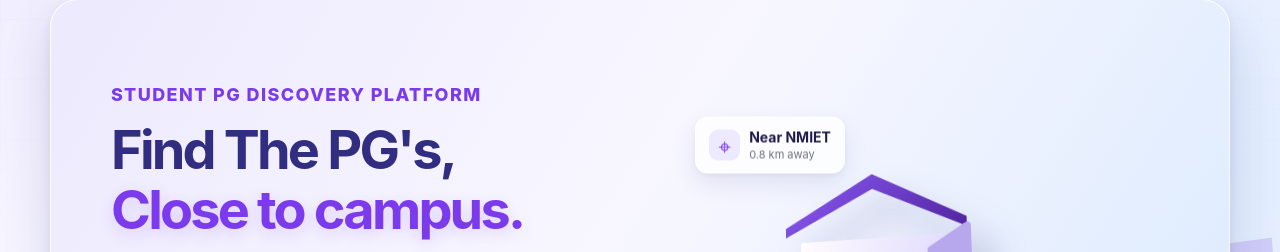
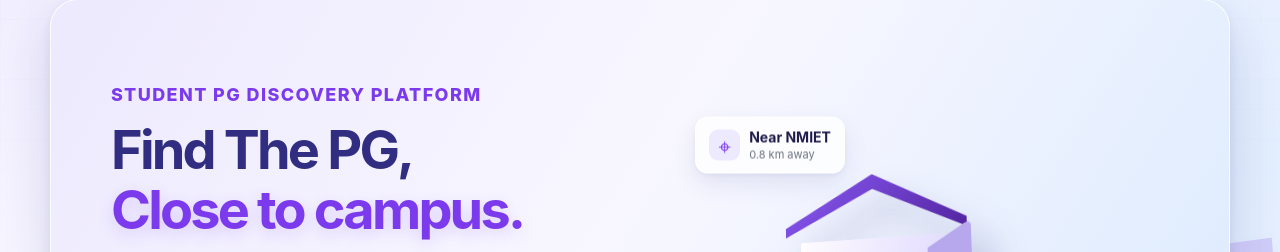
Before and after one commit to manthandaundkar3327/PG-Finder-NMIET, a plain HTML site: page frontend/public/index.html in a window 1280 px wide. Shown: the part 161-413 px from the top of the page. Drawn offline with Linux system fonts and the light colour scheme; no server answers.

Commit message:
Fix heading text for PG discovery platform

```diff
--- a/frontend/public/index.html
+++ b/frontend/public/index.html
@@ -22,7 +22,7 @@
         <section class="hero">
             <div class="hero-copy">
                 <p class="eyebrow">STUDENT PG DISCOVERY PLATFORM</p>
-                <h1>Find The PG's,<br><em>Close to campus.</em></h1>
+                <h1>Find The PG,<br><em>Close to campus.</em></h1>
                 <p>Students can post real vacancies and discover available rooms with rent, distance
                     and exact location.</p>
                 <div class="actions"><a class="btn" href="./find-pg.html">Find Available PGs</a><a class="btn secondary"
```
